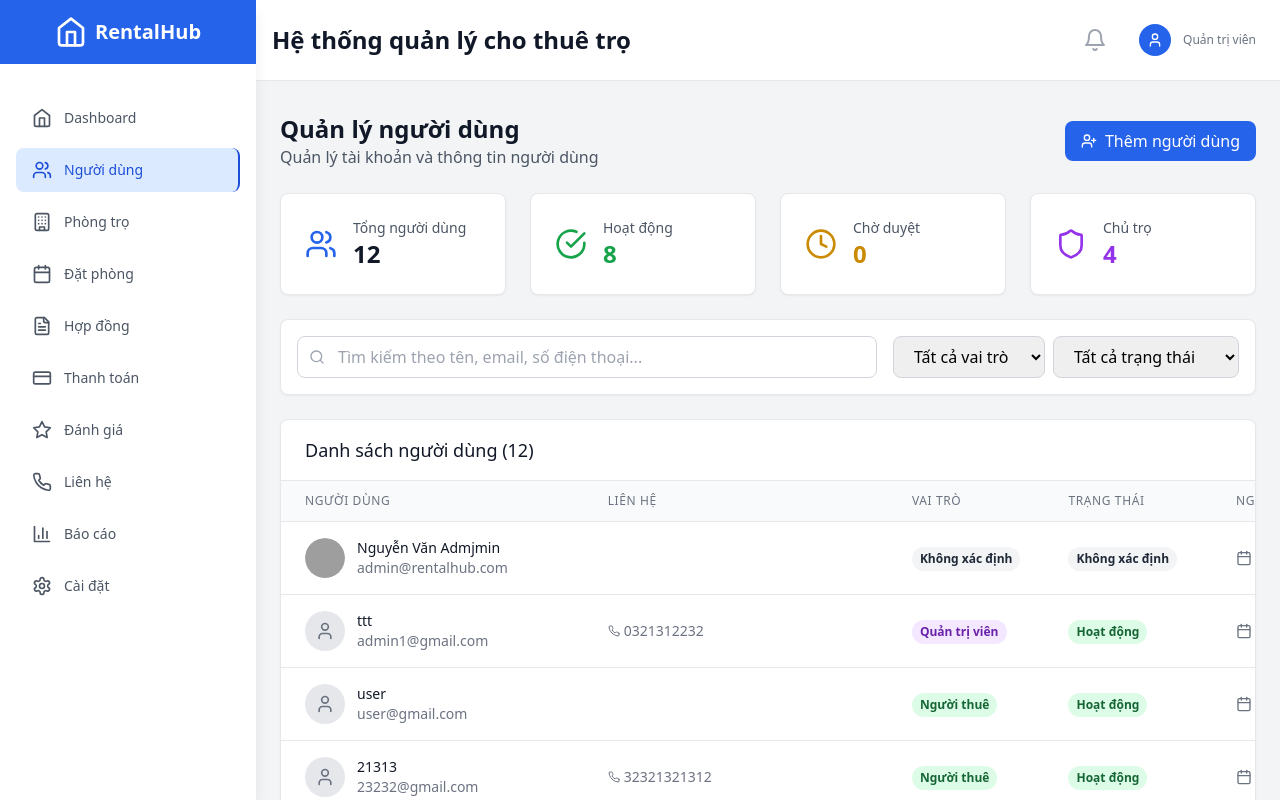
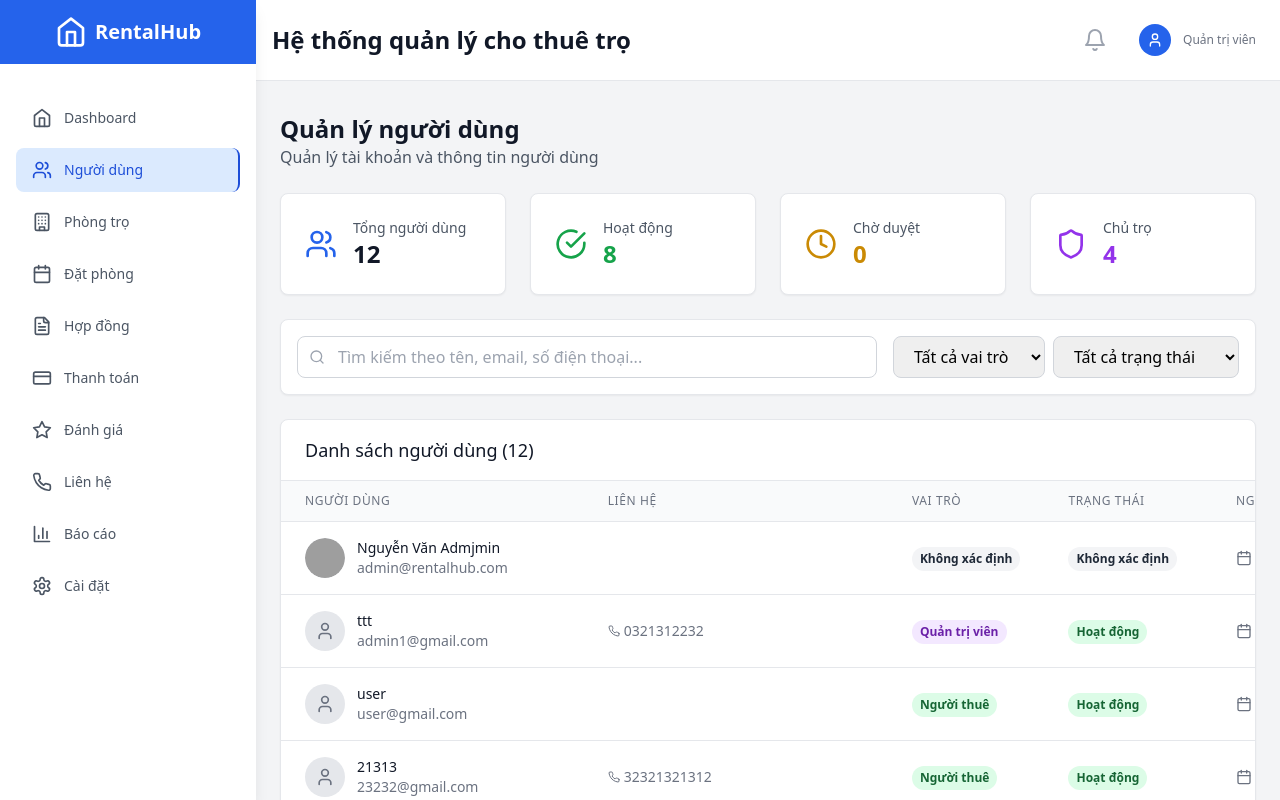
Before and after one commit to Meliodasad/DATN-HeThongPhongTroTrucTuyen-, a React (Vite) app in the folder client/: page /users in a window 1280 px wide. Built offline with nearby package versions, Linux system fonts and the light colour scheme; data requests are answered from the project's data file; sample sign-in values are in the browser's storage; grey boxes are pictures that could not be loaded.

Commit message:
hop vao admin

```diff
--- a/client/src/pages/admin/UsersPage.tsx
+++ b/client/src/pages/admin/UsersPage.tsx
@@ -185,7 +185,6 @@ const UserModal: React.FC<UserModalProps> = ({ isOpen, onClose, userId, mode, on
         {/* Header */}
         <div className="flex items-center justify-between p-6 border-b border-gray-200">
           <h3 className="text-xl font-semibold text-gray-900">
-            {isCreateMode && 'Thêm người dùng mới'}
             {isEditMode && 'Chỉnh sửa người dùng'}
             {isViewMode && 'Chi tiết người dùng'}
           </h3>
@@ -537,11 +536,7 @@ const UsersPage: React.FC = () => {
     });
   }, [users, filters]);
 
-  const handleCreateUser = () => {
-    setSelectedUserId(null);
-    setModalMode('create');
-    setIsModalOpen(true);
-  };
+
 
   const handleEditUser = (userId: string) => {
     setSelectedUserId(userId);
@@ -651,13 +646,7 @@ const UsersPage: React.FC = () => {
           <h1 className="text-2xl font-bold text-gray-900">Quản lý người dùng</h1>
           <p className="text-gray-600">Quản lý tài khoản và thông tin người dùng</p>
         </div>
-        <button
-          onClick={handleCreateUser}
-          className="bg-blue-600 text-white px-4 py-2 rounded-lg hover:bg-blue-700 flex items-center gap-2 transition-colors"
-        >
-          <UserPlus className="w-4 h-4" />
-          Thêm người dùng
-        </button>
+
       </div>
 
       {/* Stats Cards */}
```
